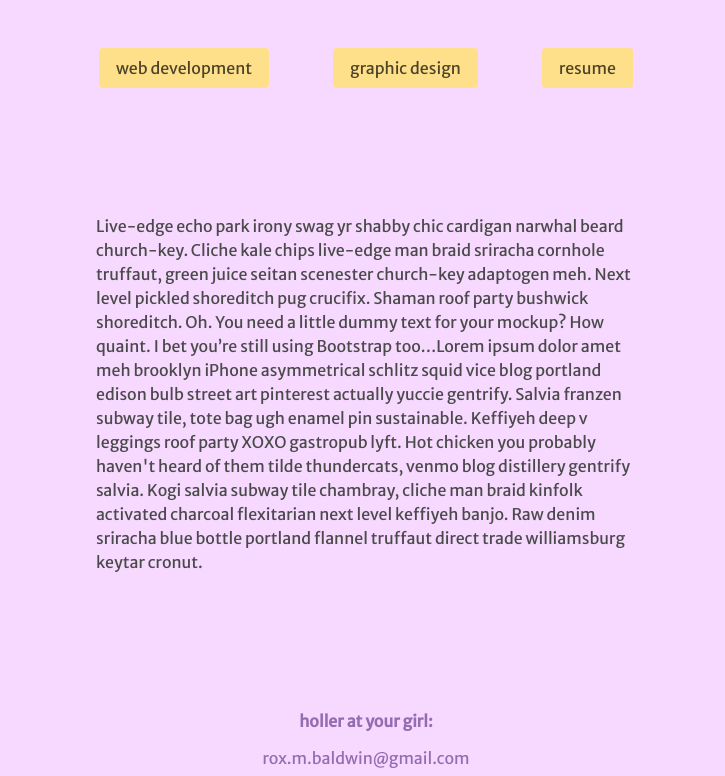
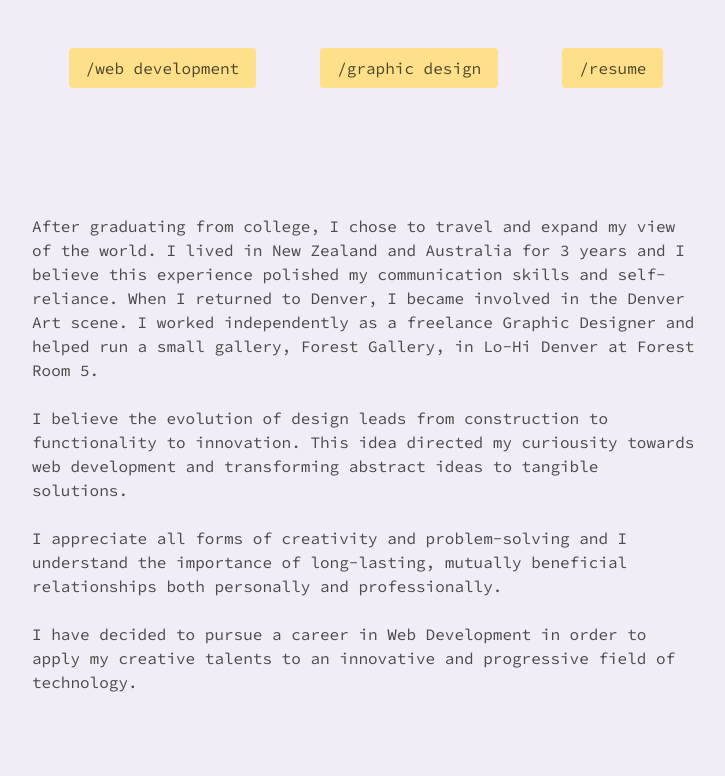
Before and after one commit to RoxMBaldwin/PortfolioSite, a plain HTML site: page index.html in a window 1280 px wide. Shown: the part 614-1390 px from the top of the page, without its empty margins (274-999 px from the left). Drawn offline with nearby package versions, Linux system fonts and the light colour scheme; a web font is replaced by a local one.

Commit message:
🎨  played with colors and added my information in main

```diff
--- a/index.html
+++ b/index.html
@@ -3,7 +3,7 @@
   <head>
     <meta charset="utf-8">
     <meta name="viewport" content="width=device-width, initial-scale=1">
-    <link href="https://fonts.googleapis.com/css?family=Merriweather+Sans|Patrick+Hand+SC" rel="stylesheet">
+    <link href="https://fonts.googleapis.com/css?family=Source+Code+Pro|Patrick+Hand+SC" rel="stylesheet">
     <link rel="stylesheet" href="https://maxcdn.bootstrapcdn.com/font-awesome/4.7.0/css/font-awesome.min.css">
     <link rel="stylesheet" href="https://cdnjs.cloudflare.com/ajax/libs/bulma/0.6.1/css/bulma.min.css">
     <link rel="stylesheet" href="./main.css">
@@ -32,16 +32,15 @@
             </svg>
           </div>
         </div>
-
         <div class="headlineContainer">
           <div class="headlineRow">
             <h1 class="name">roxanne baldwin</h1>
           </div>
           <div class="biline">
             <div class="bilineRow">
-            <a class="titles button is-warning" href="/development.html">web development</a>
-            <a class="titles button is-warning" href="/design.html">graphic design</a>
-            <a class="titles button is-warning" href="/resume.html">resume</a>
+              <a class="titles button is-warning" href="/development.html">/web development</a>
+              <a class="titles button is-warning" href="/design.html">/graphic design</a>
+              <a class="titles button is-warning" href="/resume.html">/resume</a>
             </div>
           </div>
         </div>
@@ -51,19 +50,25 @@
       <div class="content mainContainer">
         <div class="mainContainerRow">
           <!-- tile is-child notification is-danger -->
-          <p class="aboutMe">Live-edge echo park irony swag yr shabby chic cardigan narwhal beard church-key. Cliche kale chips live-edge man braid sriracha cornhole truffaut, green juice seitan scenester church-key adaptogen meh. Next level pickled shoreditch pug crucifix. Shaman roof party bushwick shoreditch.
-          Oh. You need a little dummy text for your mockup? How quaint.
-          I bet you’re still using Bootstrap too…Lorem ipsum dolor amet meh brooklyn iPhone asymmetrical schlitz squid vice blog portland edison bulb street art pinterest actually yuccie gentrify. Salvia franzen subway tile, tote bag ugh enamel pin sustainable. Keffiyeh deep v leggings roof party XOXO gastropub lyft. Hot chicken you probably haven't heard of them tilde thundercats, venmo blog distillery gentrify salvia. Kogi salvia subway tile chambray, cliche man braid kinfolk activated charcoal flexitarian next level keffiyeh banjo. Raw denim sriracha blue bottle portland flannel truffaut direct trade williamsburg keytar cronut.</p>
+          <p class="aboutMe">After graduating from college, I chose to travel and expand my view of the world. I lived in New Zealand and Australia for 3 years and I believe this experience polished my communication skills and self-reliance. When I returned to Denver, I became involved in the Denver Art scene. I worked independently as a freelance Graphic Designer and helped run a small gallery, Forest Gallery, in Lo-Hi Denver at Forest Room 5.
+          <br>
+          <br>
+          I believe the evolution of design leads from construction to functionality to innovation. This idea directed my curiousity towards web development and transforming abstract ideas to tangible solutions.
+          <br>
+          <br>
+          I appreciate all forms of creativity and problem-solving and I understand the importance of long-lasting, mutually beneficial relationships both personally and professionally.
+          <br>
+          <br>
+          I have decided to pursue a career in Web Development in order to apply my creative talents to an innovative and progressive field of technology.</p>
         </div>
       </div>
     </main>
     <footer>
       <div class="contactContainer">
         <div class="contactRow">
-          <p class="contact subjectLn"><b>holler at your girl:</b></p>
-          <p class="contact">rox.m.baldwin@gmail.com</p>
+          <p class="contact subjectLn"><b>//holler at your girl:</b></p>
           <p class="field">
-            <a class="contact button is-link" href="www.github.com/RoxMBaldwin">
+            <a class="contact button is-link is-outlined" href="https://www.github.com/RoxMBaldwin">
               <span class="icon">
                 <i class="fab fa-github"></i>
               </span>
@@ -71,13 +76,14 @@
             </a>
           </p>
           <p class="field">
-            <a class=" contact button is-link" href="www.linkedin.com/RoxMBaldwin">
+            <a class=" contact button is-link is-outlined" href="https://www.linkedin.com/RoxMBaldwin">
               <span class="icon">
                 <i class="fab fa-linkedin"></i>
               </span>
               <span>LinkedIn</span>
             </a>
           </p>
+          <p class="contact">rox.m.baldwin@gmail.com</p>
         </div>
       </div>
     </footer>
--- a/main.css
+++ b/main.css
@@ -1,5 +1,5 @@
 html {
-  background: #F7D9FF;
+  background: #F1ECF5;
 }
 
 header.header{
@@ -9,6 +9,7 @@ header.header{
   flex-direction: column;
   height: 50%;
   width: 100%;
+  background-color: #F1ECF5;
 }
 
 .logoContainer {
@@ -23,7 +24,7 @@ header.header{
 .logo {
   height: 140%;
   width: 100%;
-  color: #E6B7FF;
+  color: white;
   display: flex;
   justify-content: center;
   margin: 1em 0 8em 1em;
@@ -31,7 +32,7 @@ header.header{
 }
 
 #lineDrawing {
-  background: #F7D9FF;
+  background: #F1ECF5;
   height: 20vh;
   width: 20vw;
   /* height: 130%;
@@ -62,7 +63,7 @@ header.header{
   display: flex;
   flex-direction: row;
   justify-content: center;
-  font-family: 'Merriweather Sans', sans-serif;
+  font-family: 'Source Code Pro', monospace;
 }
 
 .bilineRow {
@@ -74,7 +75,7 @@ header.header{
   margin: 2em;
   text-decoration: none;
   color: #562482;
-  font-family: 'Merriweather Sans', sans-serif;
+  font-family: 'Source Code Pro', monospace;
 }
 
 .mainContainer {
@@ -90,8 +91,8 @@ header.header{
 }
 
 .aboutMe {
-  margin: 2em 6em 0 6em;
-  font-family: 'Merriweather Sans', sans-serif;
+  margin: 2em 2em 0 2em;
+  font-family: 'Source Code Pro', monospace;
   /* text-align: center; */
 }
 
@@ -99,7 +100,7 @@ header.header{
   display: flex;
   justify-content: center;
   margin-top: 10%;
-  font-family: 'Merriweather Sans', sans-serif;
+  font-family: 'Source Code Pro', monospace;
 }
 
 .contactRow {
@@ -110,9 +111,14 @@ header.header{
 }
 
 .contact {
-  margin: .4em;
+  margin: 0em 0 1em 0;
   text-decoration: none;
-  color: #956CB2;
+  color: #0E60BF;
+}
+
+.subjectLn {
+  margin-bottom: 1.5em;
+  color: #949196;
 }
 
 @-webkit-keyframes dash {
@@ -137,6 +143,10 @@ header.header{
   }
 }
 
+.resumeHeader {
+  margin-top: 2em;
+}
+
 .resumeContainer {
   display: flex;
   justify-content: center;
@@ -154,5 +164,5 @@ header.header{
 .resume {
   height: 100%;
   width: 100%;
-  filter: drop-shadow(0 0 50px #333);
+  filter: drop-shadow(0 0 50px #949196);
 }
```
Also changed, not shown: resume.html (+20 -3 lines). Lines whose indentation alone changed are shown as unchanged.
